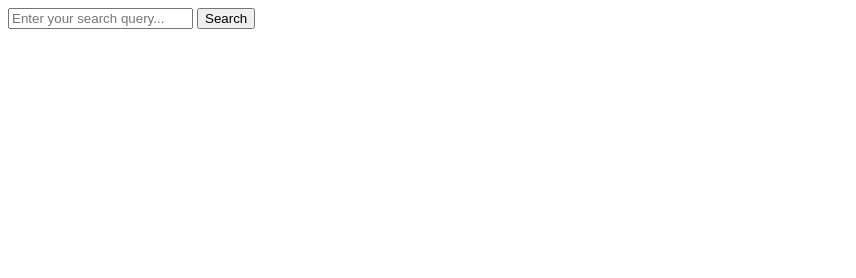
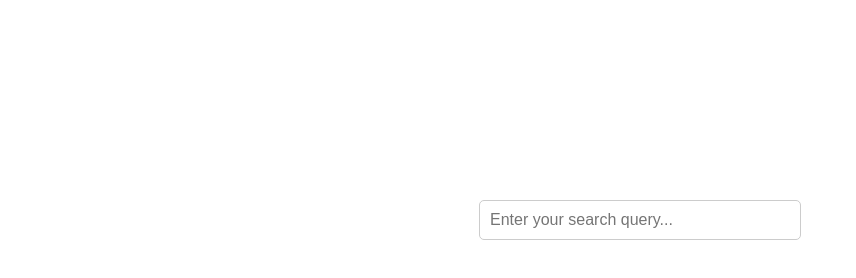
Before and after one commit to ahmadad62/Meilisearch, a website: page frontend/index.html in a window 1280 px wide. Shown: the whole page, without its empty margins (0-856 px from the left). Drawn offline with Linux system fonts and the light colour scheme.

Commit message:
add css to the code

```diff
--- a/frontend/index.html
+++ b/frontend/index.html
@@ -1,46 +1,94 @@
 <!DOCTYPE html>
 <html lang="en">
   <head>
-    <meta charset="UTF-8">
-    <meta name="viewport" content="width=device-width, initial-scale=1.0">
+    <meta charset="UTF-8" />
+    <meta name="viewport" content="width=device-width, initial-scale=1.0" />
     <title>Search Page</title>
+
+    <style>
+      .container {
+        display: flex;
+        flex-direction: column;
+        align-items: center;
+        justify-content: center;
+        margin-top: 200px;
+      }
+      /* CSS styles for search input */
+      .search-input {
+        width: 300px;
+        padding: 10px;
+        font-size: 16px;
+        border: 1px solid #ccc;
+        border-radius: 5px;
+        margin-bottom: 10px;
+      }
+
+      /* CSS styles for search results */
+      #searchResults {
+        margin-top: 10px;
+      }
+
+      #searchResults div {
+        padding: 5px;
+        border-bottom: 1px solid #ccc;
+      }
+
+      #searchResults div:last-child {
+        border-bottom: none;
+      }
+    </style>
   </head>
   <body>
-    <input type="text" id="searchInput" placeholder="Enter your search query..." oninput="search()">
-    <button onclick="search()">Search</button>
-    <div id="searchResults"></div> <!-- Updated: Added id attribute -->
+    <div class="container">
+      <input
+        type="text"
+        class="search-input"
+        id="searchInput"
+        placeholder="Enter your search query..."
+        oninput="search()"
+      />
+      <!-- <button class="search-button" onclick="search()">Search</button> -->
+      <div id="searchResults"></div>
+      <!-- Updated: Added id attribute -->
+    </div>
 
     <script>
       function search() {
-            const query = document.getElementById('searchInput').value;
-
+        const query = document.getElementById("searchInput").value;
+        const searchResultsDiv = document.getElementById("searchResults");
+        if (query === "") {
+           const noResultsDiv = document.createElement("div");
+          noResultsDiv.textContent = "please enter a valid input!";
+          searchResultsDiv.innerHTML = "";
+          searchResultsDiv.appendChild(noResultsDiv);
+        } else {
           fetch(`http://localhost:3001/search/products?q=${query}`)
-                .then(response => response.json())
-                .then(data => {
+            .then((response) => response.json())
+            .then((data) => {
               // Call function to display search results
               displaySearchResults(data);
             })
-                .catch(error => {
-                    console.error('Error:', error);
+            .catch((error) => {
+              console.error("Error:", error);
             });
+        }
       }
 
       function displaySearchResults(data) {
-            const searchResultsDiv = document.getElementById('searchResults');
-            searchResultsDiv.innerHTML = ''; // Clear previous search results
-
+        const searchResultsDiv = document.getElementById("searchResults");
+        searchResultsDiv.innerHTML = ""; // Clear previous search results
         // Check if data is not empty
         if (data.hits.length > 0) {
           // Loop through search results and display them
-                data.hits.forEach(hit => {
-                    const resultDiv = document.createElement('div');
+          data.hits.forEach((hit) => {
+            const resultDiv = document.createElement("div");
             resultDiv.textContent = hit.name; // Adjust to match your data structure
             searchResultsDiv.appendChild(resultDiv);
           });
         } else {
           // If no results found, display a message
-                const noResultsDiv = document.createElement('div');
-                noResultsDiv.textContent = 'No results found';
+          const noResultsDiv = document.createElement("div");
+          noResultsDiv.textContent = "No results found";
           searchResultsDiv.appendChild(noResultsDiv);
         }
       }
--- a/routes/search.js
+++ b/routes/search.js
@@ -16,8 +16,6 @@ module.exports = (client) => {
   router.get("/products", async (req, res) => {
     try {
       const { q } = req.query;
-      console.log(q);
-
       const index = client.index("products");
       const searchResult = await index.search(q);
       res.status(200).send(searchResult);
```
Lines whose indentation alone changed are shown as unchanged.
